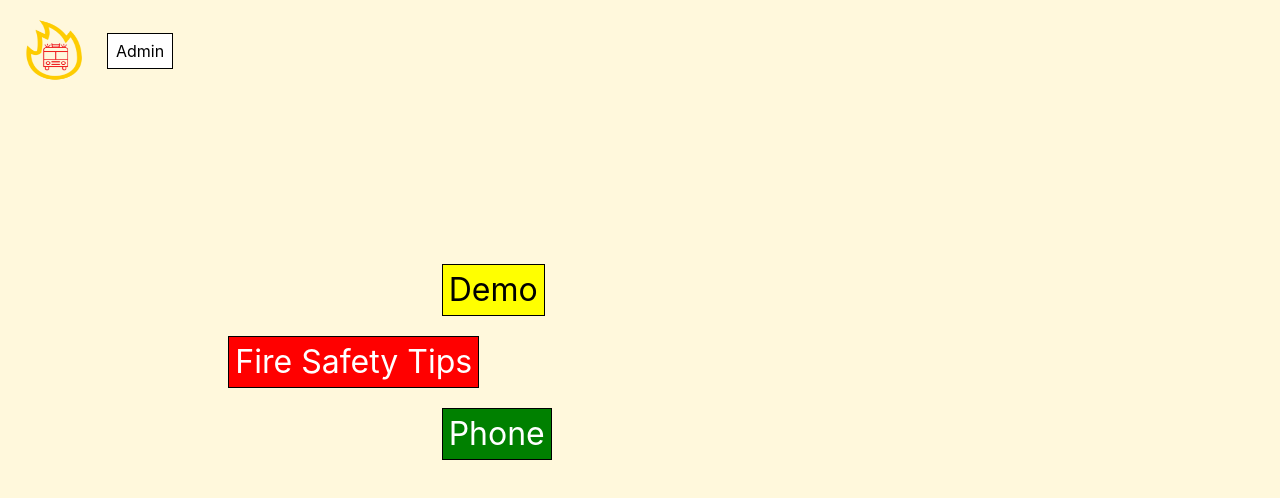
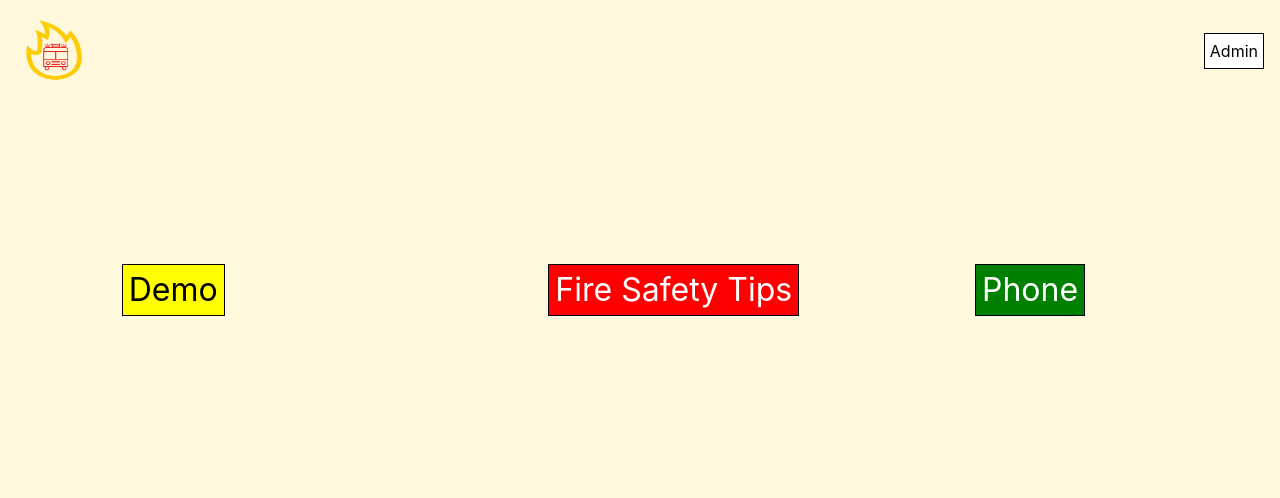
Before and after one commit to paulhewitt/Squadron, an Angular app in the folder squadron/: page / in a window 1280 px wide. Shown: the top 498 px of the page. Built offline with nearby package versions, Linux system fonts and the light colour scheme.

Commit message:
fix(nav, home): home and nav scale better on wider screen sizes

```diff
--- a/squadron/src/app/home/home.component.html
+++ b/squadron/src/app/home/home.component.html
@@ -1,13 +1,13 @@
 <div class="body">
   <div class="container-fluid">
     <div class="row">
-      <div class="col-8 offset-4">
+      <div class="col-md-3 offset-md-1 1col-8 offset-4">
         <button class="demoButton" [routerLink]="['/demo']">Demo</button>
       </div>
-      <div class="col-8 offset-2">
+      <div class="col-md-3 offset-md-1 col-8 offset-2">
         <button class="tipsButton" [routerLink]="['/tips']">Fire Safety Tips</button>
       </div>
-      <div class="col-8 offset-4">
+      <div class="col-md-3 offset-md-1 col-8 offset-4">
         <button class="phoneButton" [routerLink]="['/phone']">Phone</button>
       </div>
     </div>
--- a/squadron/src/app/nav/nav.component.html
+++ b/squadron/src/app/nav/nav.component.html
@@ -1,4 +1,4 @@
-<nav class="navbar navbar-expand-lg navbar-light bg-transparent">
+<nav class="navbar navbar-light bg-transparent">
   <a class="navbar-brand" [routerLink]="''"><img src="../../assets/logo.png" height="75px" width="75px" class="d-inline-block align-top" alt="Squadron Logo"></a>
   <div id="navbarNav">
       <div class="navbar-nav ml-auto">
```
